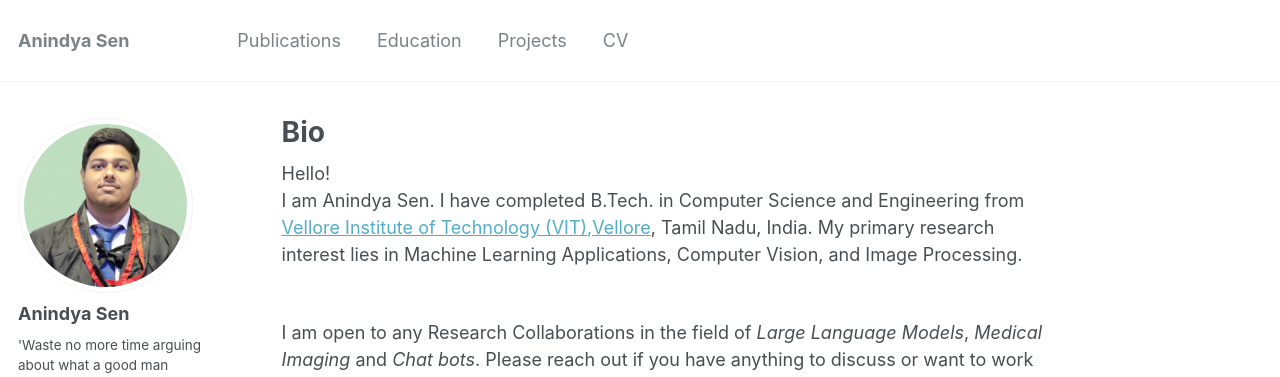
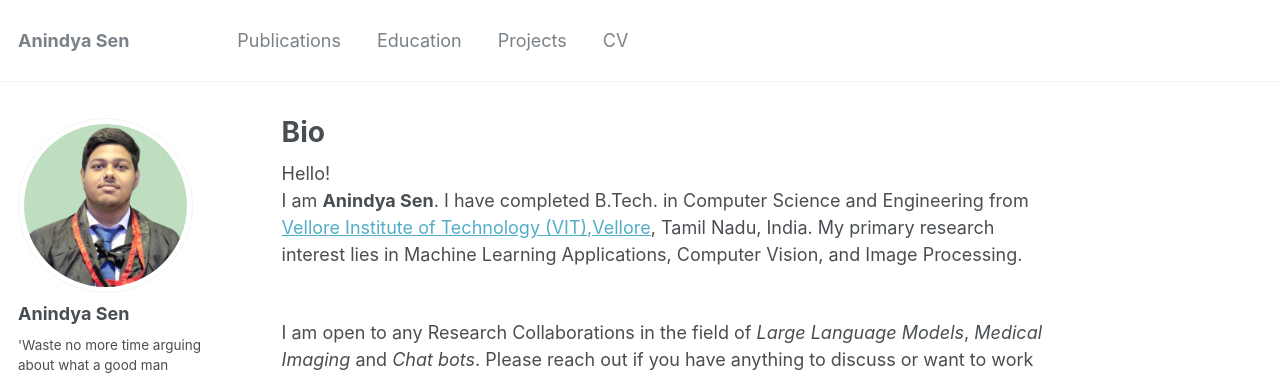
Before and after one commit to senanindya/senanindya.github.io, a Jekyll site: the page built from _pages/about.md, in a window 1280 px wide and 1042 px high. Shown: the top 377 px of the window. Built offline with Jekyll 4.4.1, drawn with Linux system fonts in a browser that asks for light colours; some web fonts are replaced.

```diff
--- a/_pages/about.md
+++ b/_pages/about.md
@@ -10,7 +10,7 @@ redirect_from:
 <link rel="icon" type="image/png" href="https://raw.githubusercontent.com/senanindya/senanindya.github.io/main/favicon.ico">
 
 Hello!<br />
-I am Anindya Sen. I have completed B.Tech. in Computer Science and Engineering from <a href="https://vit.ac.in/">Vellore Institute of Technology (VIT),Vellore</a>, Tamil Nadu, India.
+I am **Anindya Sen**. I have completed B.Tech. in Computer Science and Engineering from <a href="https://vit.ac.in/">Vellore Institute of Technology (VIT),Vellore</a>, Tamil Nadu, India.
 My primary research interest lies in Machine Learning Applications, Computer Vision, and Image Processing.<br /><br />
 
 I am open to any Research Collaborations in the field of *Large Language Models*, *Medical Imaging* and *Chat bots*. Please reach out if you have anything to discuss or want to work together.<a href="mailto:senanindya5@gmail.com"><i class="fas fa-envelope"></i></a> <br />
```
